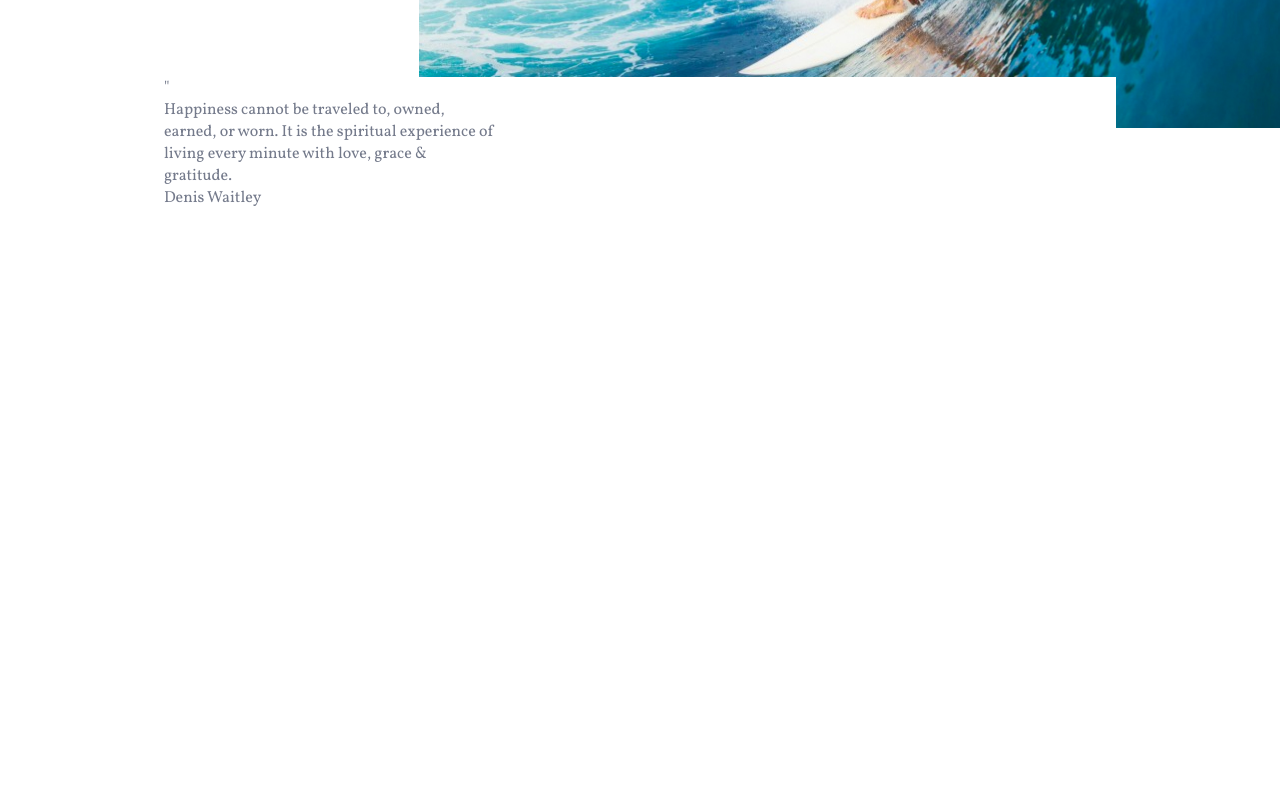
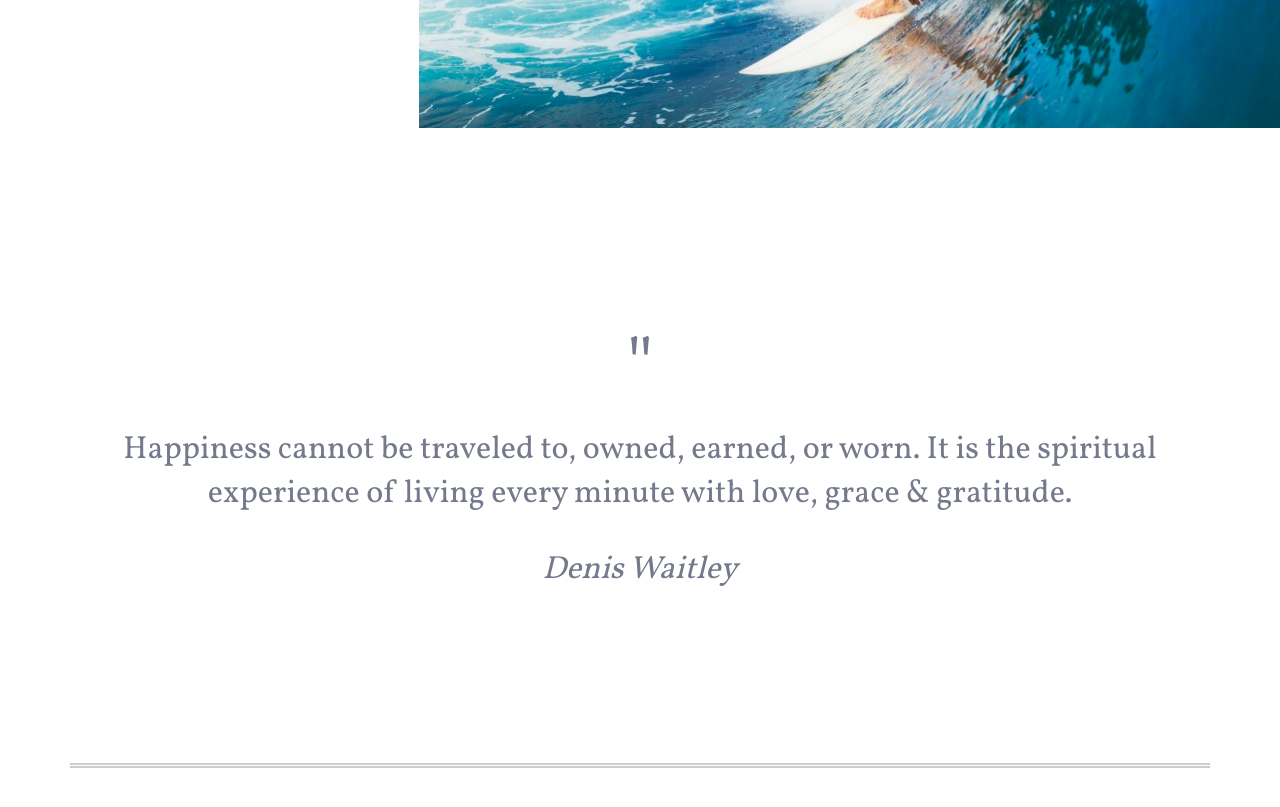
Before and after one commit to igor06brw/Surfing-Mini-Blog, a Gatsby site: page / in a window 1280 px wide. Shown: the part 2231-3038 px from the top of the page. Before the commit the page ends 2440 px from the top, so only its background shows below. Built offline with nearby package versions, Linux system fonts and the light colour scheme; Gatsby itself is replaced by a stand-in of ours.

Commit message:
finish quote content

```diff
--- a/src/components/section-four.js
+++ b/src/components/section-four.js
@@ -5,7 +5,7 @@ import { graphql, useStaticQuery } from 'gatsby'
 const Section = styled.section`
     max-width:1725px;
     display: flex;
-    margin: 0 auto;
+    margin: 15em auto 0 auto;
     flex-direction: row;
     justify-content: space-between;
     position: relative;
@@ -13,11 +13,32 @@ const Section = styled.section`
 const Container = styled.div`
     background-color: white;
     max-width: 1140px;
-    margin: 0 auto;
+    margin: 0 auto 20% auto;
 `
 
 const Quote = styled.blockquote`
+    padding-bottom: 15%;
+    border-bottom: 5px double #cdcdcd;
+    text-align: center;
 
+    & > * {
+        width: 100%;
+    }
+
+`
+
+const QuoteSign = styled.p`
+    font-size: 5em;
+`
+
+const QuoteContent = styled.p`
+    font-size: 2em;
+`
+
+const QuoteAuthor =  styled.p`
+    margin-top: 1em;
+    font-size: 2em;
+    font-style: italic;
 `
 
 const SectionFour = () => {
@@ -34,9 +55,9 @@ const SectionFour = () => {
         <Section>
             <Container>
                 <Quote>
-                    <p>"</p>
-                    <p>Happiness cannot be traveled to, owned, earned, or worn. It is the spiritual experience of living every minute with love, grace & gratitude.</p>
-                    <p>Denis Waitley</p>
+                    <QuoteSign>"</QuoteSign>
+                    <QuoteContent>Happiness cannot be traveled to, owned, earned, or worn. It is the spiritual experience of living every minute with love, grace & gratitude.</QuoteContent>
+                    <QuoteAuthor>Denis Waitley</QuoteAuthor>
                 </Quote>
             </Container>
         </Section>
```
